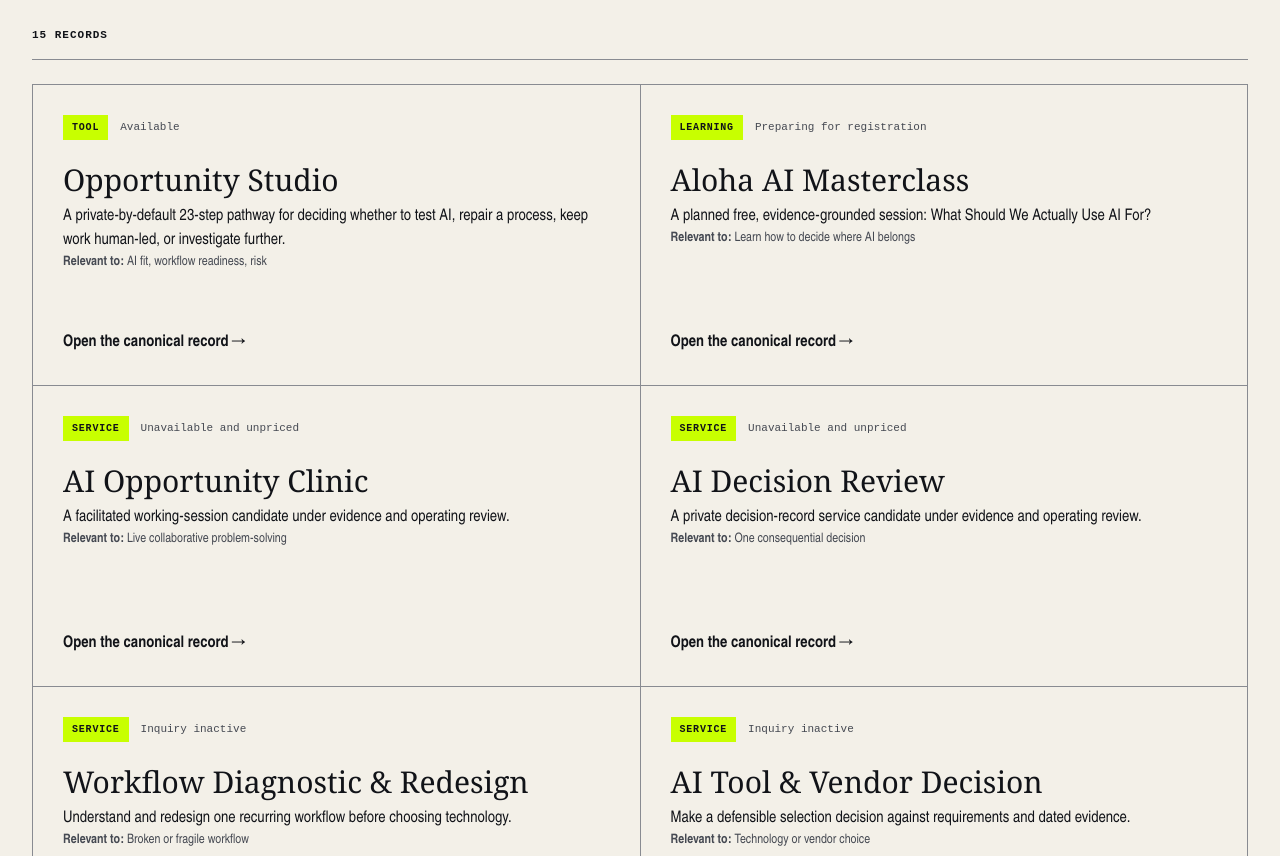
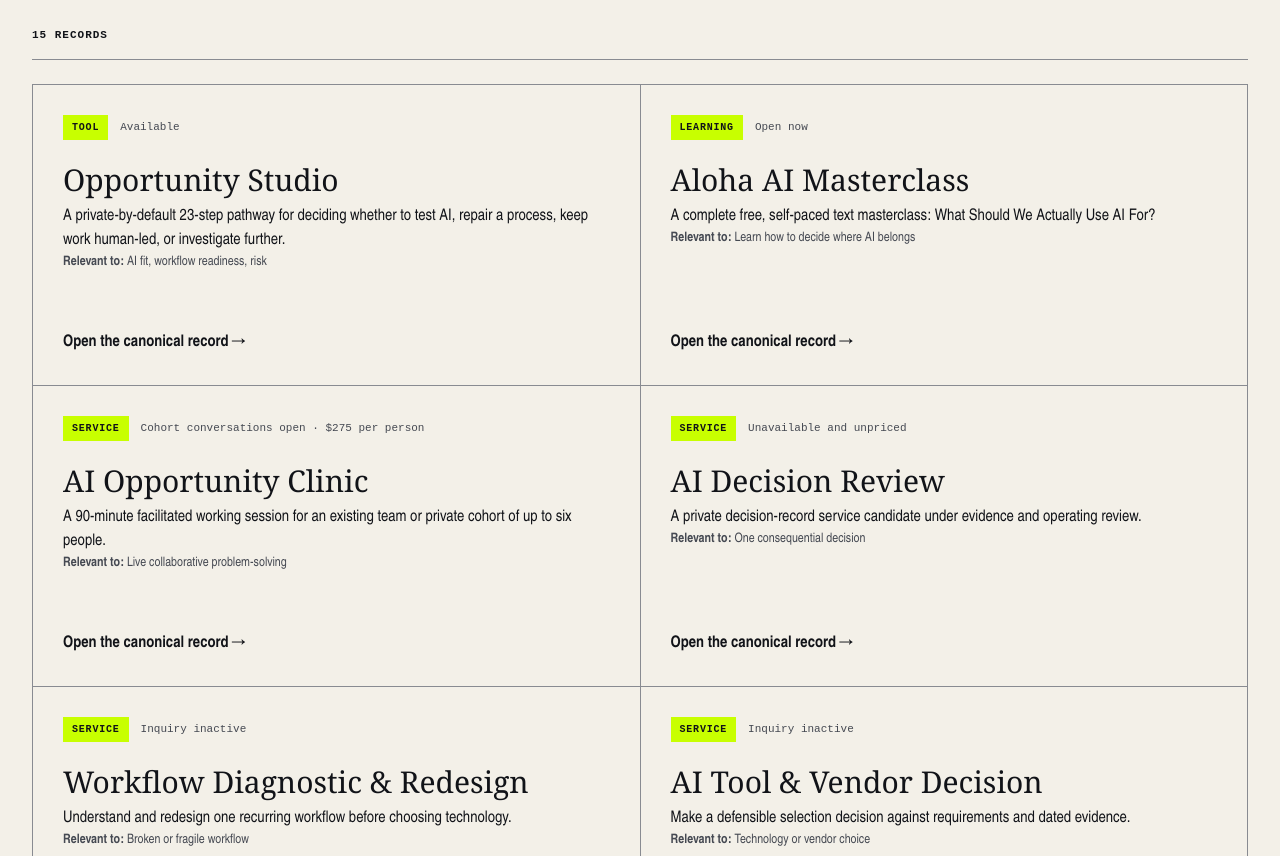
Before and after one commit to rn-collins/aloha-ai-consulting, a Next.js app: page /search in a window 1280 px wide. Shown: the part 700-1556 px from the top of the page. Built offline with nearby package versions, Linux system fonts and the light colour scheme.

Commit message:
Operationalize masterclass and Clinic

```diff
--- a/app/search/public-search.tsx
+++ b/app/search/public-search.tsx
@@ -4,8 +4,8 @@ import Link from "next/link";
 
 const records=[
  {type:"Tool",title:"Opportunity Studio",summary:"A private-by-default 23-step pathway for deciding whether to test AI, repair a process, keep work human-led, or investigate further.",status:"Available",problem:"AI fit, workflow readiness, risk",href:"/studio",terms:"assessment decision aid human review private local"},
- {type:"Learning",title:"Aloha AI Masterclass",summary:"A planned free, evidence-grounded session: What Should We Actually Use AI For?",status:"Preparing for registration",problem:"Learn how to decide where AI belongs",href:"/learning/masterclass",terms:"public learning education free masterclass guided learning"},
- {type:"Service",title:"AI Opportunity Clinic",summary:"A facilitated working-session candidate under evidence and operating review.",status:"Unavailable and unpriced",problem:"Live collaborative problem-solving",href:"/work/ai-opportunity-clinic",terms:"small group facilitated inquiry"},
+ {type:"Learning",title:"Aloha AI Masterclass",summary:"A complete free, self-paced text masterclass: What Should We Actually Use AI For?",status:"Open now",problem:"Learn how to decide where AI belongs",href:"/learning/masterclass",terms:"public learning education free masterclass self paced working guide"},
+ {type:"Service",title:"AI Opportunity Clinic",summary:"A 90-minute facilitated working session for an existing team or private cohort of up to six people.",status:"Cohort conversations open · $275 per person",problem:"Live collaborative problem-solving",href:"/work/ai-opportunity-clinic",terms:"small group facilitated inquiry remote clinic cohort"},
  {type:"Service",title:"AI Decision Review",summary:"A private decision-record service candidate under evidence and operating review.",status:"Unavailable and unpriced",problem:"One consequential decision",href:"/work/ai-decision-review",terms:"private written judgment"},
  {type:"Service",title:"Workflow Diagnostic & Redesign",summary:"Understand and redesign one recurring workflow before choosing technology.",status:"Inquiry inactive",problem:"Broken or fragile workflow",href:"/work/workflow-diagnostic-redesign",terms:"4500 7500 process handoff SOP"},
  {type:"Service",title:"AI Tool & Vendor Decision",summary:"Make a defensible selection decision against requirements and dated evidence.",status:"Inquiry inactive",problem:"Technology or vendor choice",href:"/work/ai-tool-vendor-decision",terms:"4500 7500 procurement comparison"},
```
